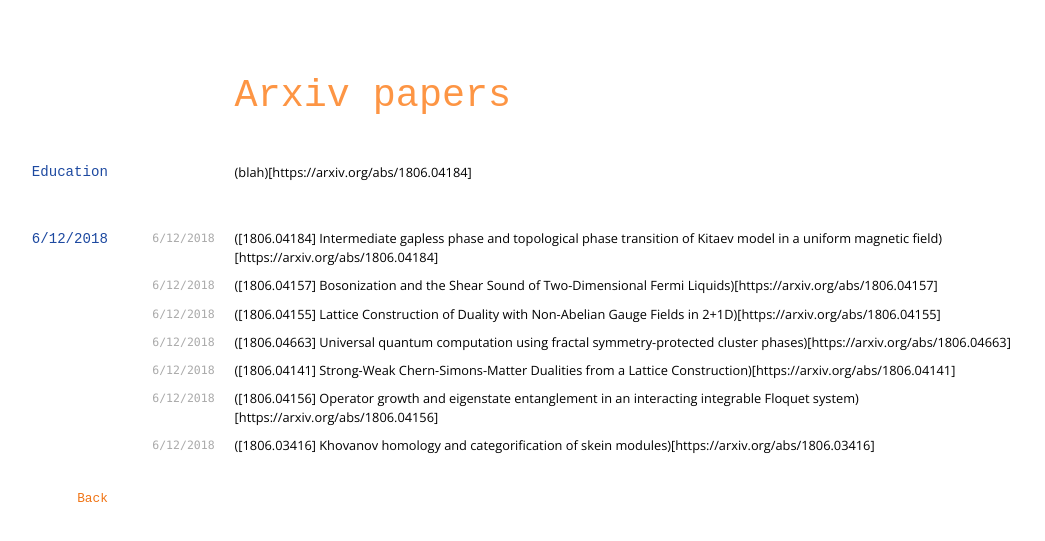
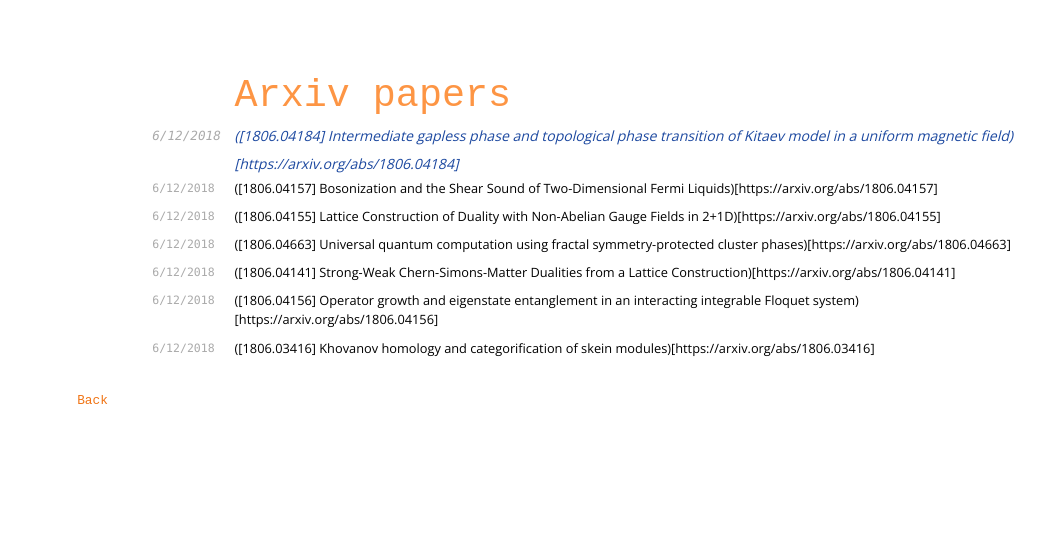
Before and after one commit to davidaasen/davidaasen.github.io, a Jekyll site: the page built from refsprime.md, in a window 1280 px wide. Shown: the top 541 px of the page, without its empty margins (95-1140 px from the left). Built offline with Jekyll 4.4.1, drawn with Linux system fonts in a browser that asks for light colours; nearby versions of some CDN libraries.

Commit message:
Update refsprime.md

```diff
--- a/refsprime.md
+++ b/refsprime.md
@@ -5,11 +5,6 @@ title: some referencess
 
 # [Arxiv papers](./)
 
-
-## Education
- (blah)[https://arxiv.org/abs/1806.04184]
-
-## 6/12/2018
 
 `6/12/2018`
  ([1806.04184] Intermediate gapless phase and topological phase transition of Kitaev model in a uniform magnetic field)[https://arxiv.org/abs/1806.04184]
```
